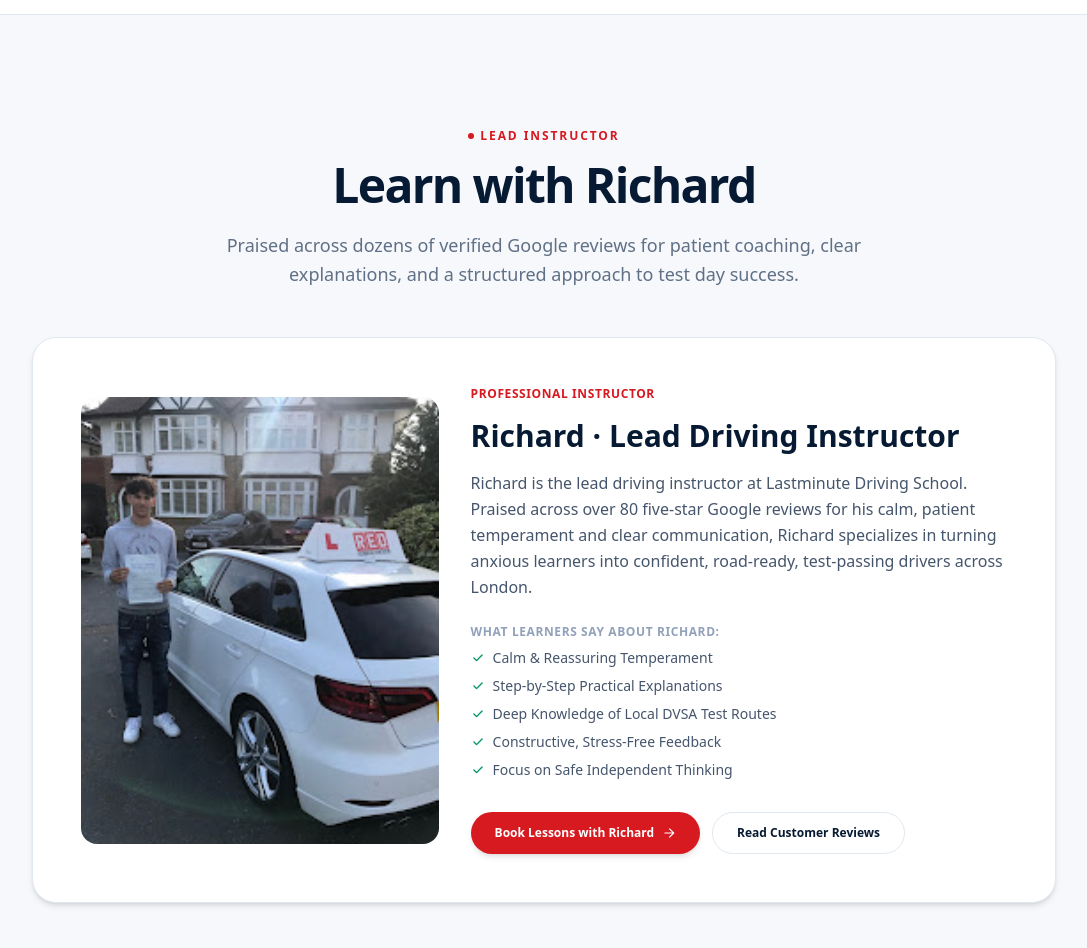
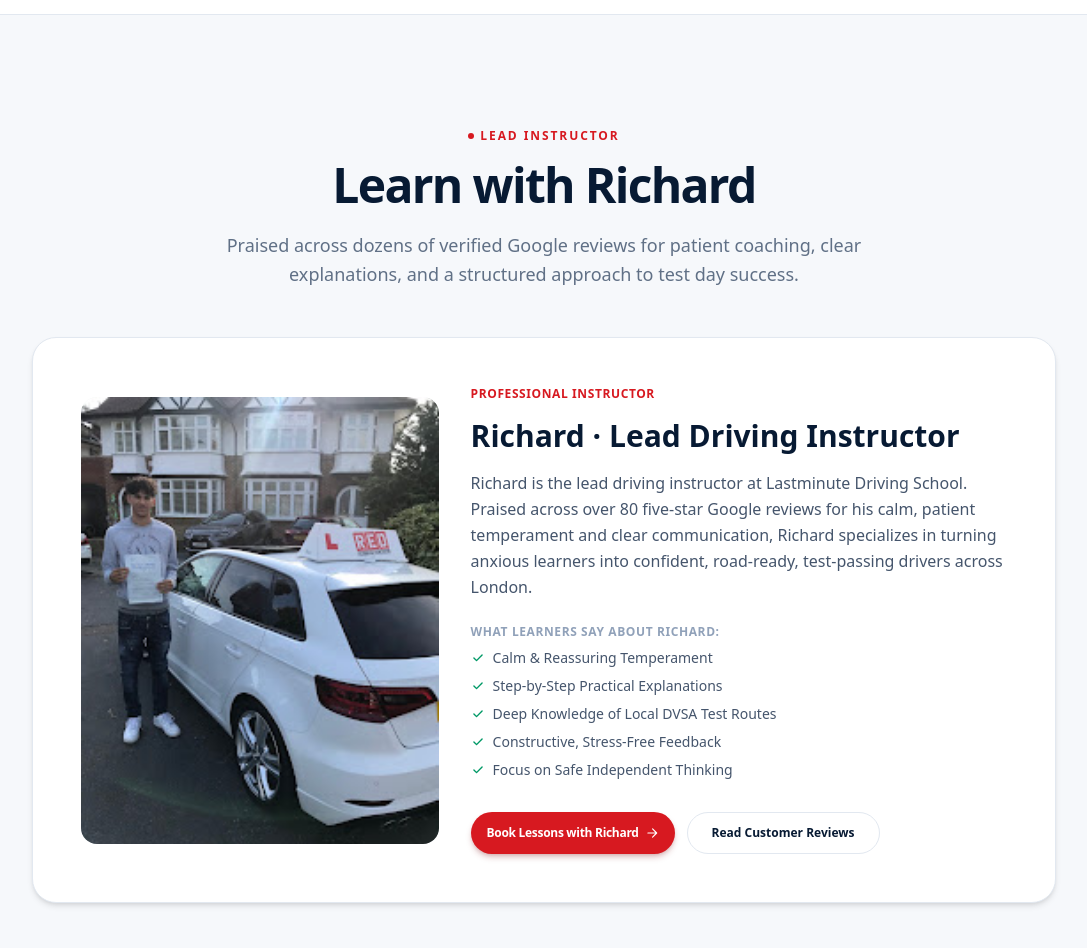
Before and after one commit to mahboobkabari/Lastminute-driving-school, a Next.js app: page /about in a window 1280 px wide. Shown: the part 1500-2448 px from the top of the page, without its empty margins (96-1183 px from the left). Built offline with nearby package versions, Linux system fonts and the light colour scheme.

Commit message:
feat(modal): add accessible global booking form popup modal for primary action CTAs

```diff
--- a/src/app/about/page.tsx
+++ b/src/app/about/page.tsx
@@ -3,6 +3,7 @@ import Link from "next/link";
 import { InnerHero, PageFooter } from "@/components/InnerHero";
 import { SectionHeading } from "@/components/SectionHeading";
 import { CallToAction } from "@/components/CallToAction";
+import { BookingButton } from "@/components/BookingModal";
 import { Check, Star, Shield, Car, Award, ArrowRight } from "@/components/Icon";
 import { site } from "@/data/site";
 import { instructors } from "@/data/instructors";
@@ -137,13 +138,13 @@ export default function AboutPage() {
                 </div>
 
                 <div className="pt-4 flex flex-wrap gap-3">
-                  <Link
-                    href="/book"
-                    className="inline-flex items-center gap-2 rounded-full bg-[var(--red)] px-6 py-3 text-xs font-black text-white hover:bg-[var(--red-dark)] transition shadow-md"
+                  <BookingButton
+                    variant="primary"
+                    size="sm"
+                    course="Beginner Driving Course"
                   >
-                    <span>Book Lessons with Richard</span>
-                    <ArrowRight className="h-3.5 w-3.5" />
-                  </Link>
+                    Book Lessons with Richard
+                  </BookingButton>
                   <Link
                     href="/reviews"
                     className="inline-flex items-center gap-2 rounded-full border border-slate-200 px-6 py-3 text-xs font-black text-[var(--navy)] hover:bg-slate-50 transition"
--- a/src/app/layout.tsx
+++ b/src/app/layout.tsx
@@ -1,6 +1,7 @@
 import type { Metadata, Viewport } from "next";
 import "./globals.css";
 import { site } from "@/data/site";
+import { BookingModalProvider } from "@/components/BookingModal";
 
 const siteUrl = site.url;
 
@@ -199,7 +200,9 @@ export default function RootLayout({
         >
           Skip to main content
         </a>
-        <div id="main-content">{children}</div>
+        <BookingModalProvider>
+          <div id="main-content">{children}</div>
+        </BookingModalProvider>
       </body>
     </html>
   );
--- a/src/app/page.tsx
+++ b/src/app/page.tsx
@@ -4,6 +4,7 @@ import { Header } from "@/components/Header";
 import { SiteFooter } from "@/components/SiteFooter";
 import { TrustBar } from "@/components/TrustBar";
 import { Button } from "@/components/Button";
+import { BookingButton } from "@/components/BookingModal";
 import { SectionHeading } from "@/components/SectionHeading";
 import { CourseCard } from "@/components/CourseCard";
 import { ReviewCard } from "@/components/ReviewCard";
@@ -63,9 +64,9 @@ export default function HomePage() {
 
             {/* Action Buttons */}
             <div className="mt-8 flex flex-col sm:flex-row gap-3.5">
-              <Button href="/book" variant="primary" size="lg">
+              <BookingButton variant="primary" size="lg">
                 Book a Driving Lesson
-              </Button>
+              </BookingButton>
               <Button href="/courses" variant="outline" size="lg">
                 Explore Courses
               </Button>
--- a/src/components/AreaCoverage.tsx
+++ b/src/components/AreaCoverage.tsx
@@ -1,9 +1,13 @@
+"use client";
+
 import { coverageAreas, nearbyTestCentres } from "@/data/coverage";
 import { site } from "@/data/site";
 import { MapPin, Car, Shield, ArrowRight } from "./Icon";
+import { useBookingModal } from "./BookingModal";
 import Link from "next/link";
 
 export function AreaCoverage() {
+  const { openBookingModal } = useBookingModal();
   return (
     <div className="space-y-12">
       {/* Postcodes Grid */}
@@ -73,6 +77,10 @@ export function AreaCoverage() {
           </div>
           <Link
             href="/book"
+            onClick={(e) => {
+              e.preventDefault();
+              openBookingModal();
+            }}
             className="inline-flex items-center gap-2 rounded-full bg-[var(--red)] px-6 py-3 text-xs font-black text-white hover:bg-[var(--red-dark)] shadow-md shadow-red-900/20"
           >
             <span>Check Pickup Availability</span>
--- a/src/components/BookingForm.tsx
+++ b/src/components/BookingForm.tsx
@@ -26,9 +26,14 @@ interface FormErrors {
   pickupLocation?: string;
 }
 
-function BookingFormInner() {
+export interface BookingFormProps {
+  initialCourse?: string;
+  isModal?: boolean;
+}
+
+function BookingFormInner({ initialCourse, isModal = false }: BookingFormProps) {
   const searchParams = useSearchParams();
-  const prefilledCourse = searchParams.get("course") || searchParams.get("package") || "";
+  const prefilledCourse = initialCourse || searchParams.get("course") || searchParams.get("package") || "";
   const containerRef = useRef<HTMLDivElement>(null);
 
   const [formData, setFormData] = useState<FormState>(() => ({
@@ -43,6 +48,13 @@ function BookingFormInner() {
     experienceLevel: "Complete Beginner",
     message: "",
   }));
+
+  // Update course when initialCourse prop changes
+  useEffect(() => {
+    if (initialCourse) {
+      setFormData((prev) => ({ ...prev, course: initialCourse }));
+    }
+  }, [initialCourse]);
 
   const [errors, setErrors] = useState<FormErrors>({});
   const [submitting, setSubmitting] = useState(false);
@@ -106,7 +118,11 @@ function BookingFormInner() {
   return (
     <div
       ref={containerRef}
-      className="scroll-mt-24 sm:scroll-mt-28 rounded-3xl border border-slate-200 bg-white p-6 shadow-2xl shadow-slate-900/5 sm:p-10"
+      className={`scroll-mt-24 sm:scroll-mt-28 rounded-3xl ${
+        isModal
+          ? "border-0 bg-transparent p-0 sm:p-2 shadow-none"
+          : "border border-slate-200 bg-white p-6 shadow-2xl shadow-slate-900/5 sm:p-10"
+      }`}
     >
       {submitted ? (
         <div
@@ -396,10 +412,10 @@ function BookingFormInner() {
   );
 }
 
-export function BookingForm() {
+export function BookingForm(props: BookingFormProps = {}) {
   return (
     <Suspense fallback={<div className="p-8 text-center text-sm font-bold text-slate-500">Loading booking form...</div>}>
-      <BookingFormInner />
+      <BookingFormInner {...props} />
     </Suspense>
   );
 }
--- /dev/null
+++ b/src/components/BookingModal.tsx
@@ -0,0 +1,233 @@
+"use client";
+
+import React, {
+  createContext,
+  useContext,
+  useState,
+  useEffect,
+  useRef,
+  useCallback,
+  ReactNode,
+} from "react";
+import { usePathname } from "next/navigation";
+import { BookingForm } from "./BookingForm";
+import { Button, ButtonProps } from "./Button";
+import { X, Shield } from "./Icon";
+
+interface BookingModalContextType {
+  isOpen: boolean;
+  prefilledCourse: string;
+  openBookingModal: (options?: { course?: string }) => void;
+  closeBookingModal: () => void;
+}
+
+const BookingModalContext = createContext<BookingModalContextType | undefined>(undefined);
+
+export function useBookingModal() {
+  const context = useContext(BookingModalContext);
+  if (!context) {
+    throw new Error("useBookingModal must be used within a BookingModalProvider");
+  }
+  return context;
+}
+
+export function BookingButton({
+  children,
+  course,
+  variant = "primary",
+  size = "lg",
+  className = "",
+  href = "/book",
+}: {
+  children: React.ReactNode;
+  course?: string;
+  variant?: ButtonProps["variant"];
+  size?: ButtonProps["size"];
+  className?: string;
+  href?: string;
+}) {
+  const { openBookingModal } = useBookingModal();
+  return (
+    <Button
+      href={href}
+      variant={variant}
+      size={size}
+      className={className}
+      onClick={() => openBookingModal({ course })}
+    >
+      {children}
+    </Button>
+  );
+}
+
+export function BookingModalProvider({ children }: { children: ReactNode }) {
+  const [isOpen, setIsOpen] = useState(false);
+  const [prefilledCourse, setPrefilledCourse] = useState("");
+  const pathname = usePathname();
+  const triggerRef = useRef<HTMLElement | null>(null);
+  const modalContentRef = useRef<HTMLDivElement>(null);
+  const closeButtonRef = useRef<HTMLButtonElement>(null);
+
+  const openBookingModal = useCallback(
+    (options?: { course?: string }) => {
+      // On /contact, scroll smoothly to the on-page form instead of opening a modal
+      if (pathname === "/contact") {
+        const contactForm =
+          document.getElementById("send-enquiry") ||
+          document.getElementById("booking-form") ||
+          document.querySelector("form");
+        if (contactForm) {
+          contactForm.scrollIntoView({ behavior: "smooth", block: "start" });
+          return;
+        }
+      }
+
+      // Store triggering element for focus restoration
+      if (typeof document !== "undefined") {
+        triggerRef.current = document.activeElement as HTMLElement;
+      }
+
+      setPrefilledCourse(options?.course || "");
+      setIsOpen(true);
+    },
+    [pathname]
+  );
+
+  const closeBookingModal = useCallback(() => {
+    setIsOpen(false);
+    // Restore focus to triggering element
+    setTimeout(() => {
+      triggerRef.current?.focus();
+    }, 50);
+  }, []);
+
+  // Close modal automatically if route changes
+  useEffect(() => {
+    setIsOpen(false);
+  }, [pathname]);
+
+  // Handle Escape key and focus trap
+  useEffect(() => {
+    if (!isOpen) return;
+
+    function handleKeyDown(e: KeyboardEvent) {
+      if (e.key === "Escape") {
+        e.preventDefault();
+        closeBookingModal();
+        return;
+      }
+
+      if (e.key === "Tab" && modalContentRef.current) {
+        const focusableElements = modalContentRef.current.querySelectorAll<HTMLElement>(
+          'button, [href], input, select, textarea, [tabindex]:not([tabindex="-1"])'
+        );
+        if (focusableElements.length === 0) return;
+
+        const firstElement = focusableElements[0];
+        const lastElement = focusableElements[focusableElements.length - 1];
+
+        if (e.shiftKey) {
+          if (document.activeElement === firstElement) {
+            e.preventDefault();
+            lastElement.focus();
+          }
+        } else {
+          if (document.activeElement === lastElement) {
+            e.preventDefault();
+            firstElement.focus();
+          }
+        }
+      }
+    }
+
+    window.addEventListener("keydown", handleKeyDown);
+    return () => window.removeEventListener("keydown", handleKeyDown);
+  }, [isOpen, closeBookingModal]);
+
+  // Body scroll lock without layout shift
+  useEffect(() => {
+    if (!isOpen) return;
+
+    const originalOverflow = document.body.style.overflow;
+    const scrollbarWidth = window.innerWidth - document.documentElement.clientWidth;
+    document.body.style.overflow = "hidden";
+    if (scrollbarWidth > 0) {
+      document.body.style.paddingRight = `${scrollbarWidth}px`;
+    }
+
+    // Auto focus close button on open
+    setTimeout(() => {
+      closeButtonRef.current?.focus();
+    }, 100);
+
+    return () => {
+      document.body.style.overflow = originalOverflow;
+      document.body.style.paddingRight = "";
+    };
+  }, [isOpen]);
+
+  return (
+    <BookingModalContext.Provider
+      value={{
+        isOpen,
+        prefilledCourse,
+        openBookingModal,
+        closeBookingModal,
+      }}
+    >
+      {children}
+
+      {/* Reusable Booking Form Modal Dialog */}
+      {isOpen && (
+        <div
+          className="fixed inset-0 z-[100] flex items-center justify-center p-3 sm:p-6 bg-slate-950/80 backdrop-blur-md overflow-y-auto animate-fadeIn"
+          role="dialog"
+          aria-modal="true"
+          aria-labelledby="booking-modal-title"
+          onClick={(e) => {
+            if (e.target === e.currentTarget) {
+              closeBookingModal();
+            }
+          }}
+        >
+          <div
+            ref={modalContentRef}
+            className="relative w-full max-w-2xl my-auto rounded-3xl bg-white shadow-2xl border border-slate-200 overflow-hidden flex flex-col max-h-[92dvh] animate-fadeIn"
+            onClick={(e) => e.stopPropagation()}
+          >
+            {/* Modal Header */}
+            <div className="flex items-center justify-between border-b border-slate-100 px-6 py-4 sm:px-8 sm:py-5 bg-slate-50/80">
+              <div>
+                <div className="flex items-center gap-2 text-xs font-black uppercase tracking-wider text-[var(--red)]">
+                  <Shield className="h-3.5 w-3.5" />
+                  <span>London W9 · West & NW Routes</span>
+                </div>
+                <h2
+                  id="booking-modal-title"
+                  className="mt-0.5 text-lg sm:text-xl font-black text-[var(--navy)]"
+                >
+                  Request a Driving Lesson
+                </h2>
+              </div>
+
+              <button
+                ref={closeButtonRef}
+                type="button"
+                onClick={closeBookingModal}
+                aria-label="Close booking form modal"
+                className="grid h-11 w-11 place-items-center rounded-full text-slate-400 hover:bg-slate-200/60 hover:text-[var(--navy)] transition focus:outline-none focus-visible:ring-2 focus-visible:ring-[var(--red)] cursor-pointer"
+              >
+                <X className="h-5 w-5" />
+              </button>
+            </div>
+
+            {/* Modal Body Container with Smooth Internal Scroll */}
+            <div className="overflow-y-auto overscroll-contain p-4 sm:p-6 flex-1">
+              <BookingForm initialCourse={prefilledCourse} isModal={true} />
+            </div>
+          </div>
+        </div>
+      )}
+    </BookingModalContext.Provider>
+  );
+}
--- a/src/components/CallToAction.tsx
+++ b/src/components/CallToAction.tsx
@@ -1,6 +1,9 @@
+"use client";
+
 import { site } from "@/data/site";
 import { Button } from "./Button";
 import { Phone, Star, Shield } from "./Icon";
+import { useBookingModal } from "./BookingModal";
 
 export function CallToAction({
   title = "Ready to start learning to drive with confidence?",
@@ -13,6 +16,8 @@ export function CallToAction({
   primaryAction?: { label: string; href: string };
   secondaryAction?: { label: string; href: string };
 }) {
+  const { openBookingModal } = useBookingModal();
+
   return (
     <section className="container py-16 sm:py-24">
       <div className="relative overflow-hidden rounded-[36px] bg-gradient-to-br from-[#071a33] via-[#0b274c] to-[#071a33] p-8 text-white shadow-2xl shadow-slate-950/20 sm:p-14 lg:p-16 border border-white/15">
@@ -42,7 +47,16 @@ export function CallToAction({
             </p>
 
             <div className="flex flex-col sm:flex-row gap-3 pt-2">
-              <Button href={primaryAction.href} variant="primary" size="lg">
+              <Button
+                href={primaryAction.href}
+                variant="primary"
+                size="lg"
+                onClick={
+                  primaryAction.href === "/book"
+                    ? () => openBookingModal()
+                    : undefined
+                }
+              >
                 {primaryAction.label}
               </Button>
               <Button href={secondaryAction.href} variant="outline" size="lg">
--- a/src/components/CourseCard.tsx
+++ b/src/components/CourseCard.tsx
@@ -1,6 +1,9 @@
+"use client";
+
 import Link from "next/link";
 import { Check, ArrowRight } from "./Icon";
 import { Course } from "@/data/courses";
+import { useBookingModal } from "./BookingModal";
 
 export interface CourseCardProps {
   course: Course;
@@ -8,6 +11,7 @@ export interface CourseCardProps {
 }
 
 export function CourseCard({ course, compact = false }: CourseCardProps) {
+  const { openBookingModal } = useBookingModal();
   const {
     slug,
     title,
@@ -161,6 +165,10 @@ export function CourseCard({ course, compact = false }: CourseCardProps) {
 
         <Link
           href={`/book?course=${encodeURIComponent(title)}`}
+          onClick={(e) => {
+            e.preventDefault();
+            openBookingModal({ course: title });
+          }}
           className={`inline-flex items-center gap-1.5 rounded-full px-4 py-2.5 text-xs font-black tracking-tight transition-all ${
             featured
               ? "bg-[var(--red)] text-white hover:bg-[var(--red-dark)] shadow-md shadow-red-900/40"
--- a/src/components/Header.tsx
+++ b/src/components/Header.tsx
@@ -6,6 +6,7 @@ import { usePathname } from "next/navigation";
 import { useEffect, useState } from "react";
 import { site } from "@/data/site";
 import { Menu, Phone, X, Star, ArrowRight, ChevronRight, MapPin } from "./Icon";
+import { useBookingModal } from "./BookingModal";
 
 const navLinks = [
   { label: "Home", href: "/" },
@@ -23,6 +24,7 @@ export function Header() {
   const [open, setOpen] = useState(false);
   const [scrolled, setScrolled] = useState(false);
   const pathname = usePathname();
+  const { openBookingModal } = useBookingModal();
 
   // Automatically close mobile menu whenever pathname changes
   useEffect(() => {
@@ -150,6 +152,10 @@ export function Header() {
             {/* Primary Booking Button */}
             <Link
               href="/book"
+              onClick={(e) => {
+                e.preventDefault();
+                openBookingModal();
+              }}
               style={{ color: "#ffffff", backgroundColor: "#d71920" }}
               className="btn-book-cta hidden sm:inline-flex items-center gap-1.5 rounded-full px-4 py-2 sm:px-5 sm:py-2.5 text-xs sm:text-sm font-black tracking-tight text-white shadow-md shadow-red-900/30 transition-all hover:bg-[#b51218] hover:-translate-y-0.5"
             >
@@ -271,7 +277,11 @@ export function Header() {
 
                   <Link
                     href="/book"
-                    onClick={() => setOpen(false)}
+                    onClick={(e) => {
+                      e.preventDefault();
+                      setOpen(false);
+                      openBookingModal();
+                    }}
                     style={{ color: "#ffffff", backgroundColor: "#d71920" }}
                     className="flex items-center justify-center gap-2 rounded-xl bg-[#d71920] py-3.5 sm:py-4 text-center text-base font-black text-white shadow-lg shadow-red-900/40 transition hover:bg-[#b51218] active:scale-[0.99]"
                   >
--- a/src/components/InstructorCard.tsx
+++ b/src/components/InstructorCard.tsx
@@ -1,13 +1,17 @@
+"use client";
+
 import Image from "next/image";
 import Link from "next/link";
 import { Check, Star, Shield, Car, ArrowRight } from "./Icon";
 import { Instructor } from "@/data/instructors";
+import { useBookingModal } from "./BookingModal";
 
 export interface InstructorCardProps {
   instructor: Instructor;
 }
 
 export function InstructorCard({ instructor }: InstructorCardProps) {
+  const { openBookingModal } = useBookingModal();
   const { name, role, bio, teachingStyle, vehicle, areasCovered, image, highlights } = instructor;
 
   return (
@@ -87,6 +91,10 @@ export function InstructorCard({ instructor }: InstructorCardProps) {
           <div className="flex flex-col sm:flex-row gap-3 pt-2">
             <Link
               href="/book"
+              onClick={(e) => {
+                e.preventDefault();
+                openBookingModal({ course: "Beginner Driving Course" });
+              }}
               className="inline-flex items-center justify-center gap-2 rounded-full bg-[var(--red)] px-6 py-3.5 text-sm font-black text-white transition hover:bg-[var(--red-dark)] shadow-md shadow-red-900/20"
             >
               <span>Book Lessons with {name}</span>
--- a/src/components/PricingCard.tsx
+++ b/src/components/PricingCard.tsx
@@ -1,12 +1,16 @@
+"use client";
+
 import Link from "next/link";
 import { Check, ArrowRight } from "./Icon";
 import { PricingPackage } from "@/data/pricing";
+import { useBookingModal } from "./BookingModal";
 
 export interface PricingCardProps {
   pkg: PricingPackage;
 }
 
 export function PricingCard({ pkg }: PricingCardProps) {
+  const { openBookingModal } = useBookingModal();
   const { name, price, unit, summary, idealFor, features, isPopular, badge, savingsNote } = pkg;
 
   return (
@@ -76,6 +80,10 @@ export function PricingCard({ pkg }: PricingCardProps) {
       <div className="mt-8 border-t border-slate-100 pt-6">
         <Link
           href={`/book?package=${encodeURIComponent(name)}`}
+          onClick={(e) => {
+            e.preventDefault();
+            openBookingModal({ course: name });
+          }}
           className={`flex w-full items-center justify-center gap-2 rounded-2xl py-3.5 text-center text-sm font-black tracking-tight transition-all ${
             isPopular
               ? "bg-[var(--red)] text-white hover:bg-[var(--red-dark)] shadow-lg shadow-red-900/20"
```
